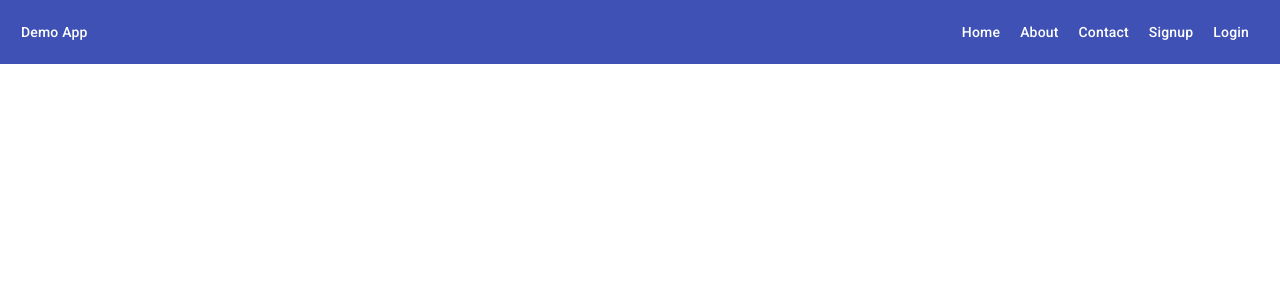
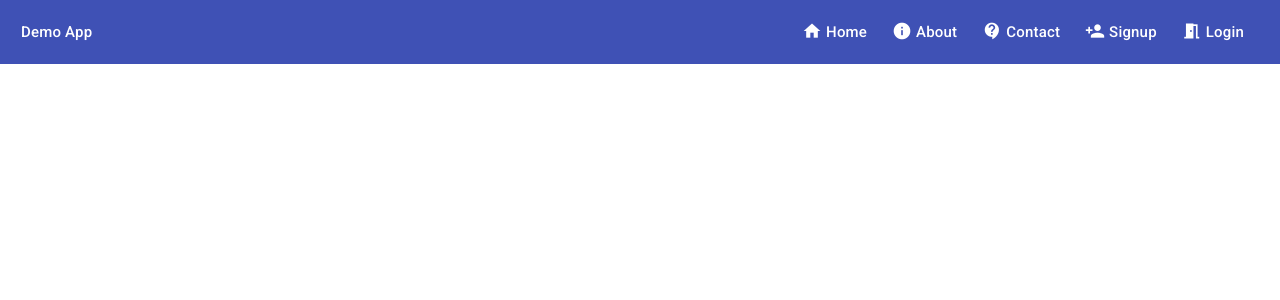
Before and after one commit to pallemadhu2311/demoApp, an Angular app: page / in a window 1280 px wide. Shown: the top 300 px of the page. Built offline with nearby package versions, Linux system fonts and the light colour scheme.

Commit message:
Added Changes : Implemented the Navigation with MatIcons

```diff
--- a/src/app/header/header.component.css
+++ b/src/app/header/header.component.css
@@ -2,12 +2,12 @@ a{
   text-decoration: none;
   color: white;
   padding: 5px;
-  margin-right: 10px;
+  margin-right: 15px;
 }
 
 
 mat-toolbar{
-  font-size: 14px;
+  font-size: 15px;
 
 }
 
@@ -28,3 +28,9 @@ mat-toolbar{
   align-items: center;
 
 }
+
+.mat-icon{
+  font-size: 20px;
+  vertical-align: middle;
+  margin-top: 0px;
+}
--- a/src/app/header/header.component.html
+++ b/src/app/header/header.component.html
@@ -1,11 +1,10 @@
 <mat-toolbar color="primary">
   <span class="nav_title"><a class="nav_title" routerLink="/">Demo App</a></span>
   <div class="nav_links">
-    <a routerLink="/">Home</a>
-    <a routerLink="/about">About</a>
-    <a routerLink="/contactus">Contact</a>
-    <a routerLink="/signup">Signup</a>
-    <a routerLink="/login">Login</a>
-
+    <a routerLink="/"><mat-icon>home</mat-icon>Home</a>
+    <a routerLink="/about"><mat-icon>info</mat-icon>About</a>
+    <a routerLink="/contactus"><mat-icon>contact_support</mat-icon>Contact</a>
+    <a routerLink="/signup"><mat-icon>person_add</mat-icon>Signup</a>
+    <a routerLink="/login"><mat-icon>meeting_room</mat-icon>Login</a>
   </div>
 </mat-toolbar>
```
